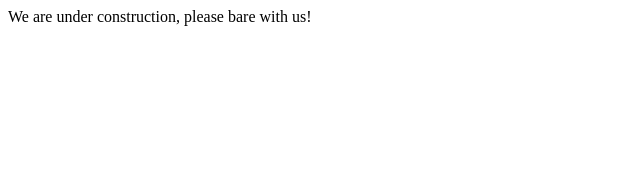
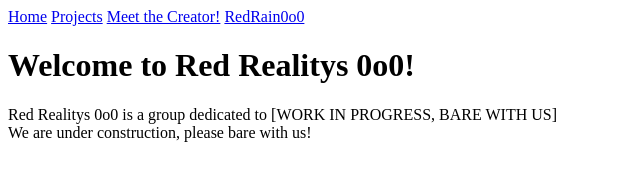
Before and after one commit to Red-Realitys-0o0/Red-Realitys-0o0.github.io, a plain HTML site: page index.html in a window 1280 px wide. Shown: the whole page, without its empty margins (0-640 px from the left). Drawn offline with Linux system fonts and the light colour scheme.

Commit message:
Update index.html

```diff
--- a/index.html
+++ b/index.html
@@ -1,6 +1,24 @@
+<!DOCTYPE html>
 <html>
+<link href="style.css" rel="stylesheet" type="text/css" />
+
+<header>
+  <div class= "navbar">
+    <a href="https://red-realitys-0o0.github.io/">Home</a>
+    <a href="https://red-realitys-0o0.github.io/projects">Projects</a>
+    <a href="https://red-realitys-0o0.github.io/RedRain0o0/">Meet the Creator!</a>
+    <a href="https://redrain0o0.github.io/">RedRain0o0</a>
+  </div>
+</header>
+
+<head>
   <title>Red Realitys 0o0 Home</title>
-  <head></head>
-  <body></body>
-  <footer>We are under construction, please bare with us!</footer>
+</head>
+
+<body>
+  <h1>Welcome to Red Realitys 0o0!</h1>
+  <p1>Red Realitys 0o0 is a group dedicated to [WORK IN PROGRESS, BARE WITH US]</p1>
+</body>
+<footer>We are under construction, please bare with us!</footer>
+
 </html>
```
